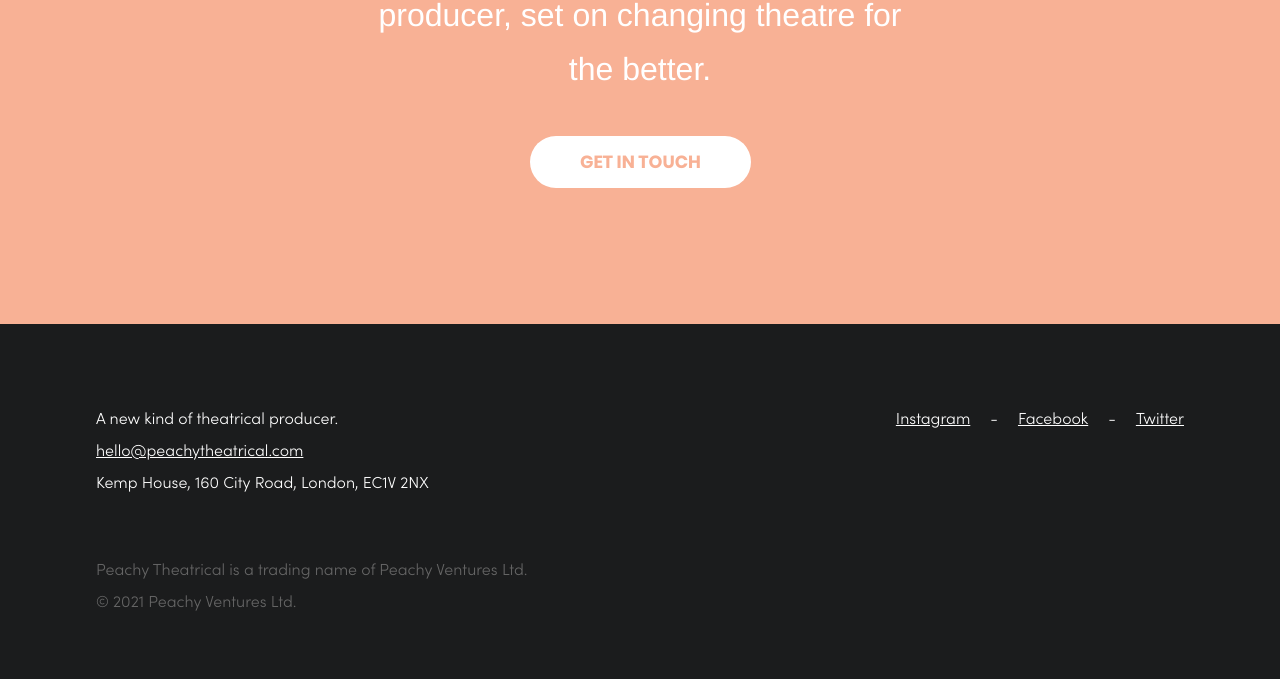
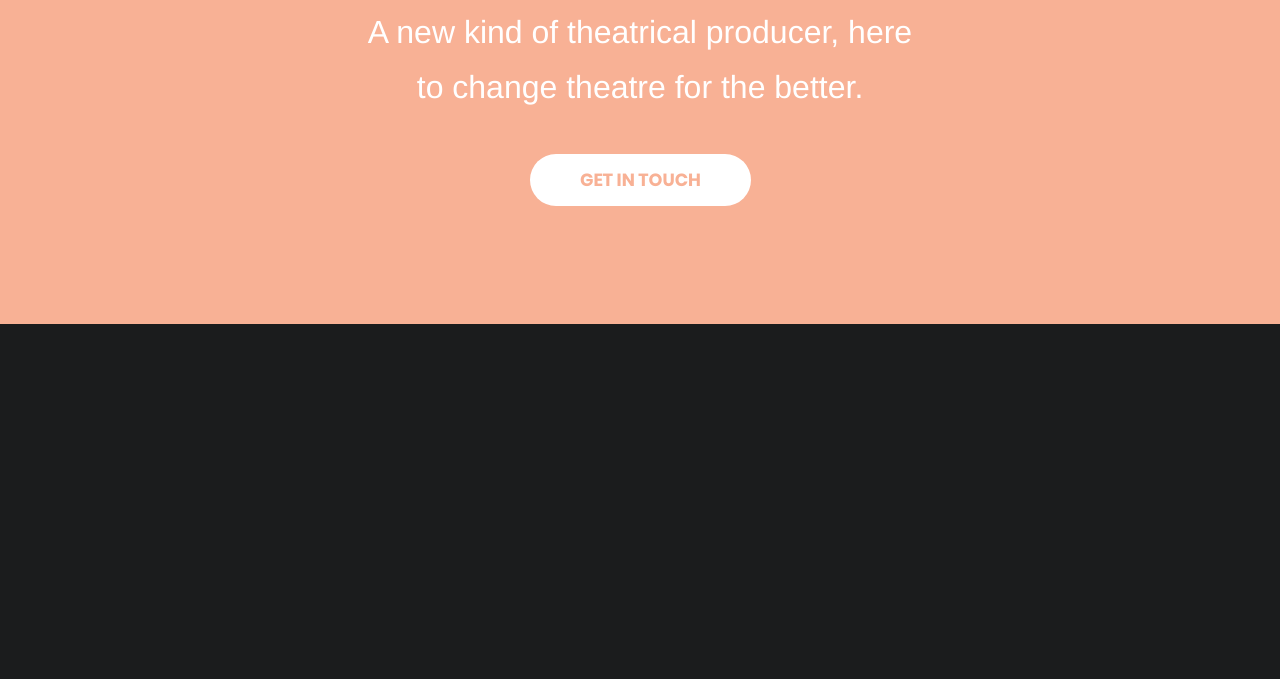
Before and after one commit to jamieransom/peachytheatrical.github.io, a plain HTML site: page index.html in a window 1280 px wide. Shown: the part 476-1155 px from the top of the page. After the commit the page ends 800 px from the top, so only its background shows below. Drawn offline with nearby package versions, Linux system fonts and the light colour scheme; a web font is replaced by a local one.

Commit message:
tidy ups

```diff
--- a/index.html
+++ b/index.html
@@ -7,7 +7,7 @@
 
 <!-- 	SEO/Title etc. -->
 		<title>Peachy Theatrical</title>
-		<meta name="description" content="A new kind of theatrical producer, set on changing theatre for the better.">
+		<meta name="description" content="A new kind of theatrical producer, here to change theatre for the better.">
 		<meta name="keywords" content="theatre, stage, musical, play, producer, productions, company, theater, theatrical, UK, England, British">
 		<link rel="icon" type="image/png" href="favicon.png" />
 		<link rel="icon" type="image/png" sizes="16x16" href="favicon-16x16.png">
@@ -18,7 +18,7 @@
 		<meta property="og:url" content="https://peachytheatrical.com/">
 		<meta property="og:title" content="Peachy Theatrical">
 		<meta property="og:image" content="images/icon.png">
-		<meta property="og:description" content="A new kind of theatrical producer, set on changing theatre for the better.">
+		<meta property="og:description" content="A new kind of theatrical producer, here to change theatre for the better.">
 
 <!-- 	iOS -->
 		<link rel="apple-touch-icon" sizes="180x180" href="icon/apple-icon-180.png">
@@ -48,13 +48,13 @@
 		<header class="peach" style="height: 1vh;">
 			<div class="header-content center-text">
 					<div id="logo" data-aos="fade-up" data-aos-delay="0">
-						<a href="index.html"><img alt="Peachy Theatrical" src="images/Peachy-Circle-Peach.svg" width="110" style="vertical-align: top;"></a>
+						<a href="index.html"><img alt="Peachy Theatrical" src="images/Peachy-Circle-Peach.svg" width="200" style="vertical-align: top;"></a>
 					</div>
 
 						<h4 data-aos="fade-up" data-aos-delay="200">We are Peachy.</h4>
 
 						<div id="home-subhead" data-aos="fade-up" data-aos-delay="400">
-							<p>We're a new kind of theatrical producer, set on changing theatre for the better.</p>
+							<p>A new kind of theatrical producer, here to change theatre for the better.</p>
 						</div>
 
 						<a href="mailto:hello@peachytheatrical.com" class="hvr-bob">
@@ -66,32 +66,32 @@
 			</div>
 		</header>
 
-		<footer>
-			<div id="footer-content">
-				<div id="footer-inner-left">
-					<p>A new kind of theatrical producer.</p>
-					<a href="mailto:hello@peachytheatrical.com">hello@peachytheatrical.com</a>
-					<p>Kemp House, 160 City Road, London, EC1V 2NX</p>
-				</div>
-
-				<div id="footer-inner-right">
-					<div id="footer-list" style="justify-content: flex-end;">
-						<li class="first-item"><a href="http://instagram.com/peachytheatrical/" target="_blank">Instagram</a></li>
-						<li>-</li>
-						<li><a href="http://facebook.com/peachytheatrical/" target="_blank">Facebook</a></li>
-						<li>-</li>
-						<li class="last-item"><a href="http://twitter.com/peachytheatre/" target="_blank">Twitter</a></li>
-					</div>
-				</div>
-
-				<div id="footer-inner-left">
-					<div id="copyright" style="padding-top:35px; color:#666;">
-						<p style="padding-top:20px;">Peachy Theatrical is a trading name of Peachy Ventures Ltd.</p>
-						<p>© 2021 Peachy Ventures Ltd.</p>
-					</div>
-				</div>
-			</div>
-		</footer>
+<!--		<footer>-->
+<!--			<div id="footer-content">							-->
+<!--				<div id="footer-inner-left">-->
+<!--					<p>A new kind of theatrical producer.</p>-->
+<!--					<a href="mailto:hello@peachytheatrical.com">hello@peachytheatrical.com</a>-->
+<!--					<p>Kemp House, 160 City Road, London, EC1V 2NX</p>						-->
+<!--				</div>				-->
+<!--					-->
+<!--				<div id="footer-inner-right">		-->
+<!--					<div id="footer-list" style="justify-content: flex-end;"> -->
+<!--						<li class="first-item"><a href="http://instagram.com/peachytheatrical/" target="_blank">Instagram</a></li>-->
+<!--						<li>-</li>-->
+<!--						<li><a href="http://facebook.com/peachytheatrical/" target="_blank">Facebook</a></li>-->
+<!--						<li>-</li>-->
+<!--						<li class="last-item"><a href="http://twitter.com/peachytheatre/" target="_blank">Twitter</a></li>-->
+<!--					</div>-->
+<!--				</div>-->
+<!--				-->
+<!--				<div id="footer-inner-left">-->
+<!--					<div id="copyright" style="padding-top:35px; color:#666;">-->
+<!--						<p style="padding-top:20px;">Peachy Theatrical is a trading name of Peachy Ventures Ltd.</p>-->
+<!--						<p>© 2021 Peachy Ventures Ltd.</p>-->
+<!--					</div>-->
+<!--				</div>-->
+<!--			</div>-->
+<!--		</footer>				-->
 
 
 <!-- 		JS Init for AOS animations -->
--- a/peachy.css
+++ b/peachy.css
@@ -338,7 +338,7 @@ menu li {
 }
 
 .button:hover  {
-	background-color: #8458B3;
+	background-color: #1b1c1d;
 	color: #fff;
 	transition: all 0.3s ease-in-out 0s;
 }
```
